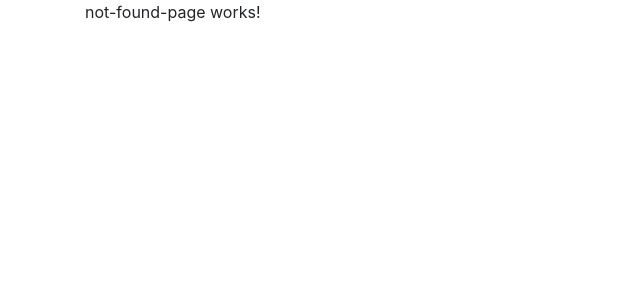
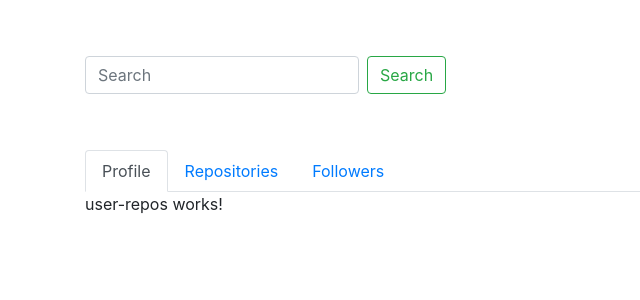
Before and after one commit to Mutembeijoe/Github-Search-App, an Angular app: page /home/repos in a window 1280 px wide. Shown: the top 300 px of the page, without its empty margins (0-640 px from the left). Built offline with nearby package versions, Linux system fonts and the light colour scheme.

Commit message:
adds a user repository component

```diff
--- a/src/app/app-routing.module.ts
+++ b/src/app/app-routing.module.ts
@@ -1,3 +1,4 @@
+import { UserReposComponent } from './components/user-repos/user-repos.component';
 import { UserProfileComponent } from './components/user-profile/user-profile.component';
 import { NgModule } from '@angular/core';
 import { Routes, RouterModule } from '@angular/router';
@@ -8,6 +9,7 @@ import { NotFoundPageComponent } from './components/not-found-page/not-found-pag
 const routes: Routes = [
   { path: 'home', component: GithubUserComponent, children: [
     { path: 'profile', component: UserProfileComponent },
+    { path: 'repos', component: UserReposComponent },
     { path: '', redirectTo: 'profile', pathMatch: 'full' }
   ] },
   { path: '', redirectTo: 'home' , pathMatch: 'full' },
--- a/src/app/app.module.ts
+++ b/src/app/app.module.ts
@@ -8,13 +8,15 @@ import { GithubUserComponent } from './components/github-user/github-user.compon
 import { GithubService } from './services/github.service';
 import { NotFoundPageComponent } from './components/not-found-page/not-found-page.component';
 import { UserProfileComponent } from './components/user-profile/user-profile.component';
+import { UserReposComponent } from './components/user-repos/user-repos.component';
 
 @NgModule({
   declarations: [
     AppComponent,
     GithubUserComponent,
     NotFoundPageComponent,
-    UserProfileComponent
+    UserProfileComponent,
+    UserReposComponent
   ],
   imports: [
     BrowserModule,
--- a/src/app/components/github-user/github-user.component.html
+++ b/src/app/components/github-user/github-user.component.html
@@ -5,13 +5,13 @@
 
 <ul class="nav nav-tabs">
     <li class="nav-item">
-      <a class="nav-link active" href="#">Profile</a>
+      <a class="nav-link active" routerLink = 'profile'>Profile</a>
     </li>
     <li class="nav-item">
-      <a class="nav-link" href="#">Repositories</a>
+      <a class="nav-link" href="#" routerLink = 'repos'>Repositories</a>
     </li>
     <li class="nav-item">
-      <a class="nav-link" href="#">Link</a>
+      <a class="nav-link" href="#">Followers</a>
     </li>
 </ul>
 
--- /dev/null
+++ b/src/app/components/user-repos/user-repos.component.html
@@ -0,0 +1 @@
+<p>user-repos works!</p>
--- /dev/null
+++ b/src/app/components/user-repos/user-repos.component.ts
@@ -0,0 +1,15 @@
+import { Component, OnInit } from '@angular/core';
+
+@Component({
+  selector: 'app-user-repos',
+  templateUrl: './user-repos.component.html',
+  styleUrls: ['./user-repos.component.css']
+})
+export class UserReposComponent implements OnInit {
+
+  constructor() { }
+
+  ngOnInit() {
+  }
+
+}
```
Also changed, not shown: src/app/components/user-repos/user-repos.component.css (added), 1 other file (tests, documents, lock files or other folders).
